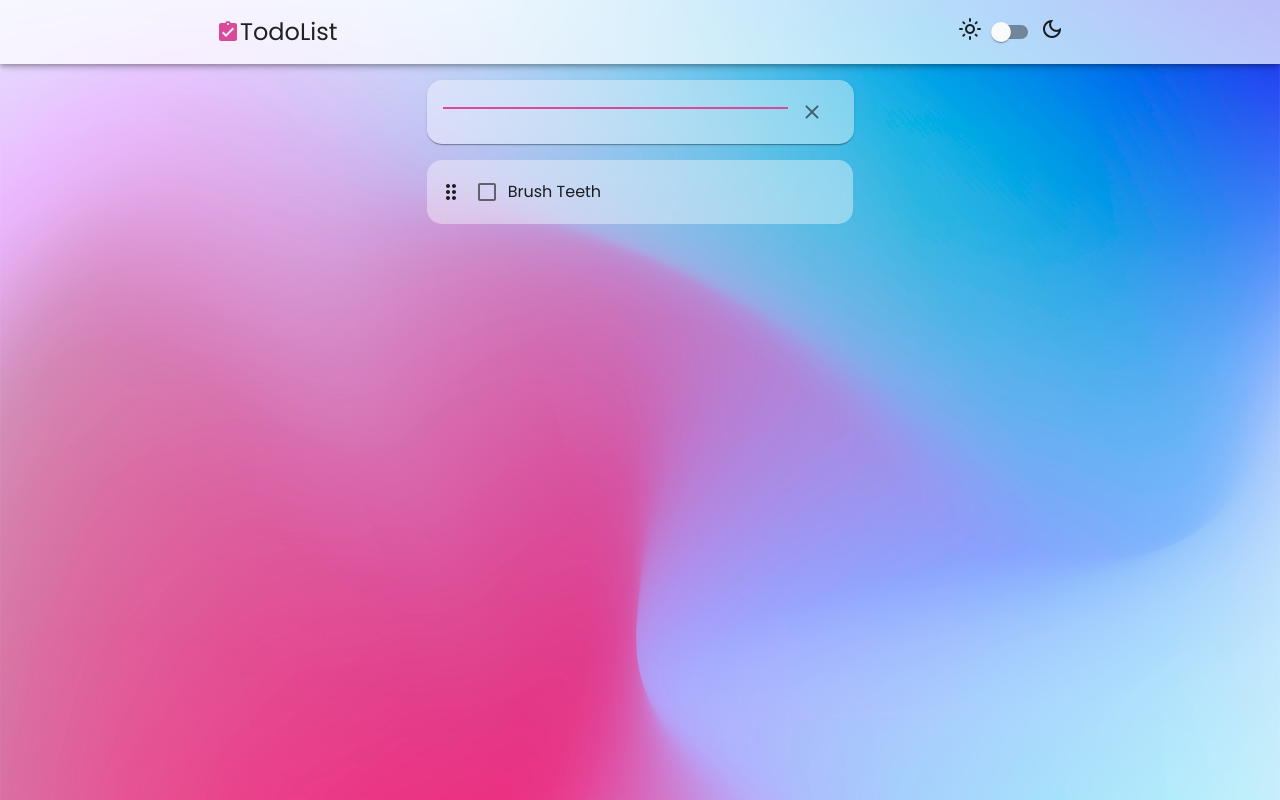
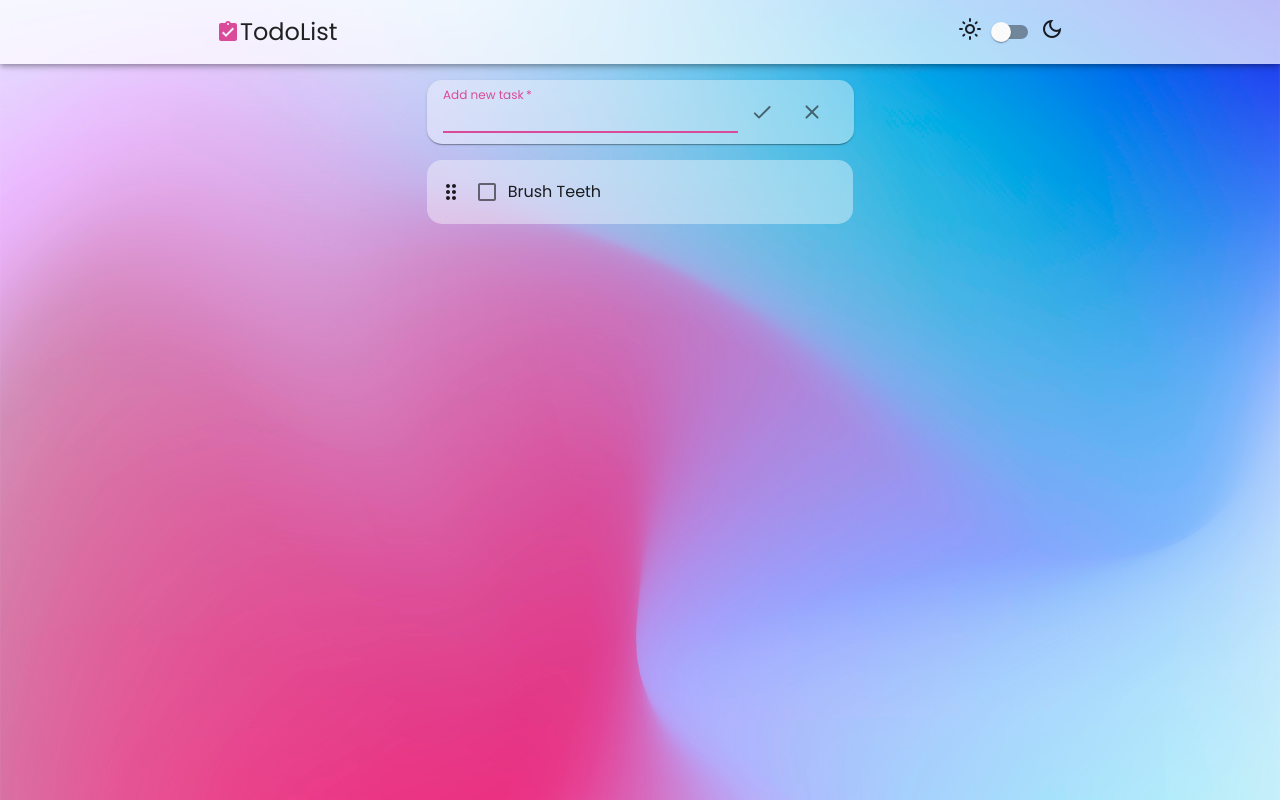
Before and after one commit to parthpatel6347/react-hooks-todo-app, a React (Create React App) app: page / in a window 1280 px wide. Both pictures are taken after a click on the button "NEW TASK". Built offline with nearby package versions, Linux system fonts and the light colour scheme.

Commit message:
add check button

```diff
--- a/src/Todo.js
+++ b/src/Todo.js
@@ -34,7 +34,7 @@ const useStyles = makeStyles((theme) => ({
     display: (props) => props.isSorting && "none",
     opacity: "0",
     transition: "color 0.5s",
-    [theme.breakpoints.down("sm")]: {
+    [theme.breakpoints.down("xs")]: {
       opacity: ".8",
     },
   },
@@ -53,7 +53,7 @@ const useStyles = makeStyles((theme) => ({
     textDecorationColor: `${theme.palette.primary.main} !important`,
     textDecorationThickness: "3px !important",
     width: "80%",
-    [theme.breakpoints.down("sm")]: {
+    [theme.breakpoints.down("xs")]: {
       width: "75%",
     },
   },
--- a/src/TodoEditForm.js
+++ b/src/TodoEditForm.js
@@ -2,25 +2,32 @@ import React, { useContext } from "react";
 import TextField from "@material-ui/core/TextField";
 import IconButton from "@material-ui/core/IconButton";
 import ClearRoundedIcon from "@material-ui/icons/ClearRounded";
+import CheckRoundedIcon from "@material-ui/icons/CheckRounded";
+
 import { makeStyles } from "@material-ui/core/styles";
 
 import useInputState from "./hooks/useInputState";
 import { DispatchContext } from "./contexts/todosContext";
 
-const useStyles = makeStyles({
+const useStyles = makeStyles((theme) => ({
   root: {
     display: "flex",
     width: "100%",
   },
   textField: {
     flexGrow: "1",
+    display: "flex",
   },
   closeBtn: {
     height: "50px",
     width: "50px",
     alignSelf: "center",
+    [theme.breakpoints.down("xs")]: {
+      height: "40px",
+      width: "40px",
+    },
   },
-});
+}));
 
 function TodoEditForm({ id, task, toggleIsEditing }) {
   const classes = useStyles();
@@ -49,6 +56,13 @@ function TodoEditForm({ id, task, toggleIsEditing }) {
           fullWidth
           autoFocus
         />
+        <IconButton
+          type="submit"
+          className={classes.closeBtn}
+          aria-label="cancel"
+        >
+          <CheckRoundedIcon />
+        </IconButton>
       </form>
       <IconButton
         onClick={toggleIsEditing}
--- a/src/TodoForm.js
+++ b/src/TodoForm.js
@@ -7,7 +7,7 @@ import AddRoundedIcon from "@material-ui/icons/AddRounded";
 import ClearRoundedIcon from "@material-ui/icons/ClearRounded";
 import Grow from "@material-ui/core/Grow";
 import { makeStyles } from "@material-ui/core/styles";
-import Input from "@material-ui/core/Input";
+import CheckRoundedIcon from "@material-ui/icons/CheckRounded";
 
 import ClickAwayListener from "@material-ui/core/ClickAwayListener";
 
@@ -15,7 +15,7 @@ import useInputState from "./hooks/useInputState";
 import { DispatchContext } from "./contexts/todosContext";
 import useToggleState from "./hooks/useToggleState";
 
-const useStyles = makeStyles({
+const useStyles = makeStyles((theme) => ({
   root: {
     display: "flex",
     justifyContent: "flex-end",
@@ -29,6 +29,7 @@ const useStyles = makeStyles({
   },
   textField: {
     flexGrow: "1",
+    display: "flex",
   },
   addBtn: {
     margin: "1.5rem 0",
@@ -40,8 +41,12 @@ const useStyles = makeStyles({
     height: "50px",
     width: "50px",
     alignSelf: "center",
+    [theme.breakpoints.down("xs")]: {
+      height: "40px",
+      width: "40px",
+    },
   },
-});
+}));
 
 function TodoForm() {
   const classes = useStyles();
@@ -82,7 +87,7 @@ function TodoForm() {
                   toggleIsAdding();
                 }}
               >
-                <Input
+                <TextField
                   value={value}
                   onChange={handleChange}
                   label="Add new task"
@@ -91,19 +96,16 @@ function TodoForm() {
                   required
                   fullWidth
                   autoFocus
+                />
+                <IconButton
+                  type="submit"
+                  className={classes.closeBtn}
+                  aria-label="cancel"
                 >
-                  {/* <TextField
-                    value={value}
-                    onChange={handleChange}
-                    label="Add new task"
-                    variant="standard"
-                    margin="dense"
-                    required
-                    fullWidth
-                    autoFocus
-                  /> */}
-                </Input>
+                  <CheckRoundedIcon />
+                </IconButton>
               </form>
+
               <IconButton
                 onClick={toggleIsAdding}
                 className={classes.closeBtn}
```
